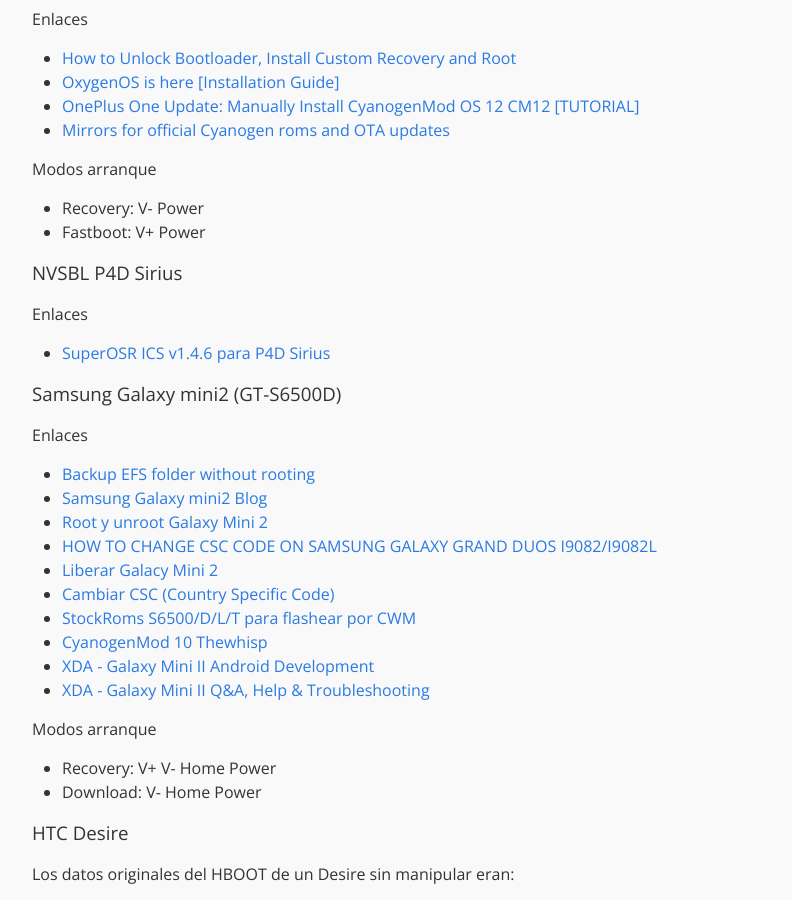
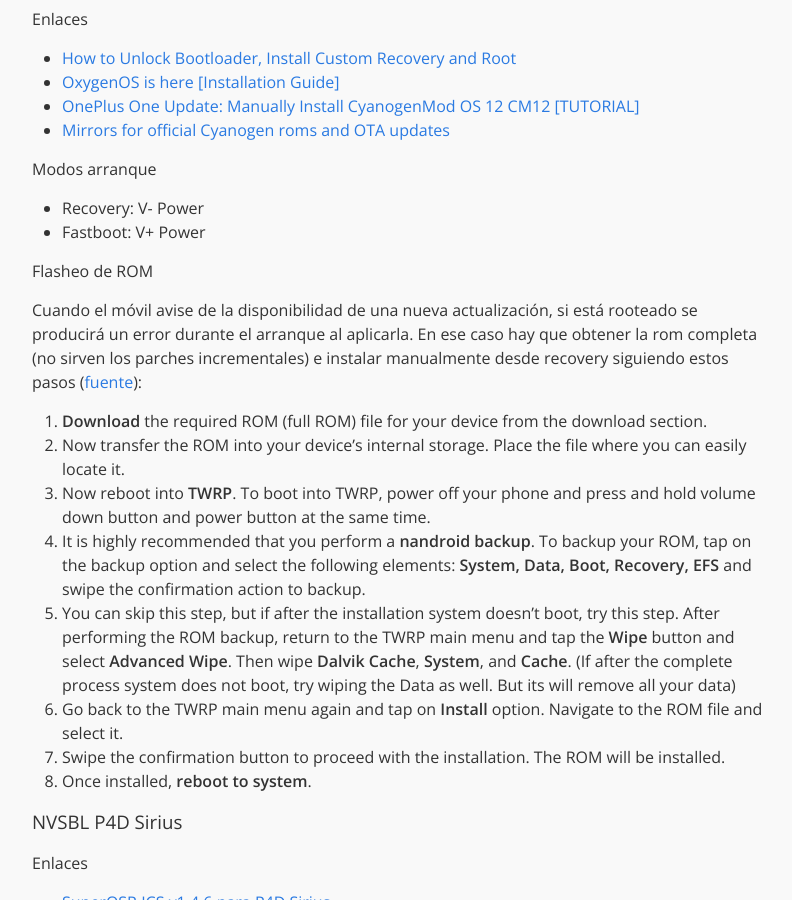
Before and after one commit to eduardofilo/eduardofilo.jekyll, a Jekyll site: the page built from sistemas/android_system.md, in a window 1280 px wide and 900 px high, scrolled down 1024 px. Shown: the whole window, without its empty margins (238-1030 px from the left). Built offline with Jekyll 4.4.1, drawn with Linux system fonts in a browser that asks for light colours; Markdown is read by kramdown in place of the engine named in the settings.

Commit message:
Instrucciones flasheo Oneplus One.

```diff
--- a/sistemas/android_system.md
+++ b/sistemas/android_system.md
@@ -50,6 +50,19 @@
 
 * Recovery: V- Power
 * Fastboot: V+ Power
+
+#### Flasheo de ROM
+
+Cuando el móvil avise de la disponibilidad de una nueva actualización, si está rooteado se producirá un error durante el arranque al aplicarla. En ese caso hay que obtener la rom completa (no sirven los parches incrementales) e instalar manualmente desde recovery siguiendo estos pasos ([fuente](http://www.droidviews.com/how-to-update-cyanogen-os-12-1-to-yog4pas2ql-on-oneplus-one/)):
+
+1. **Download** the required ROM (full ROM) file for your device from the download section.
+2. Now transfer the ROM into your device’s internal storage. Place the file where you can easily locate it.
+3. Now reboot into **TWRP**. To boot into TWRP, power off your phone and press and hold volume down button and power button at the same time.
+4. It is highly recommended that you perform a **nandroid backup**. To backup your ROM, tap on the backup option and select the following elements: **System, Data, Boot, Recovery, EFS** and swipe the confirmation action to backup.
+5. You can skip this step, but if after the installation system doesn’t boot, try this step. After performing the ROM backup, return to the TWRP main menu and tap the **Wipe** button and select **Advanced Wipe**. Then wipe **Dalvik Cache**, **System**, and **Cache**. (If after the complete process system does not boot, try wiping the Data as well. But its will remove all your data)
+6. Go back to the TWRP main menu again and tap on **Install** option. Navigate to the ROM file and select it.
+7. Swipe the confirmation button to proceed with the installation. The ROM will be installed.
+8. Once installed, **reboot to system**.
 
 ### NVSBL P4D Sirius
 
```
